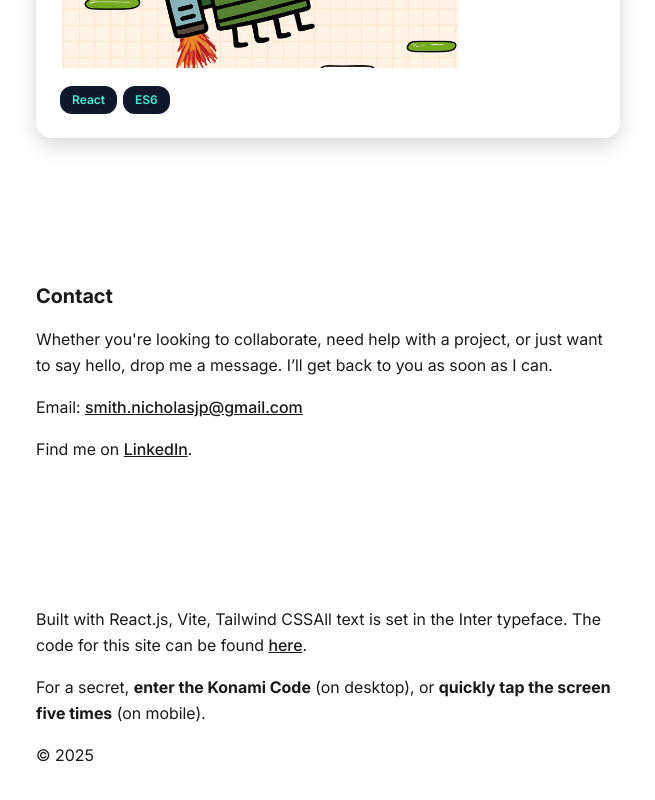
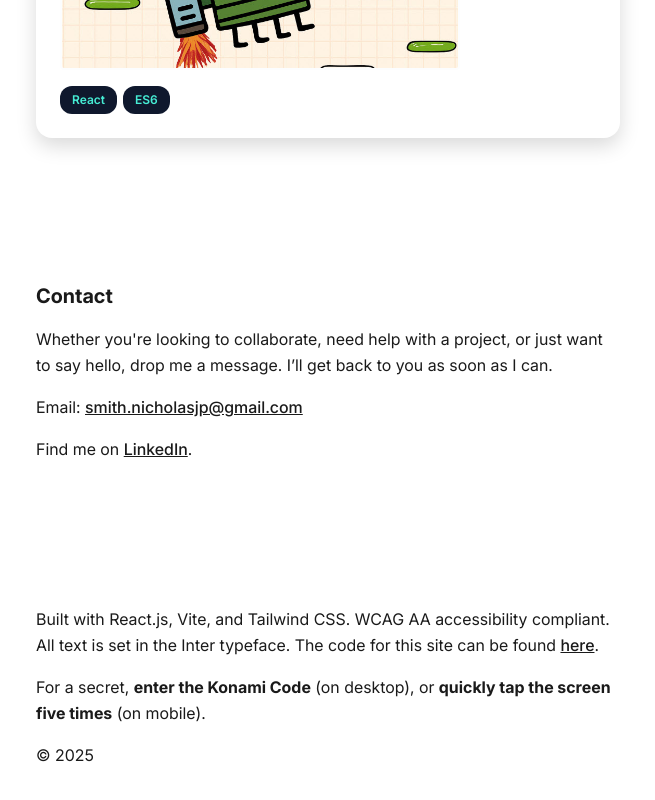
Before and after one commit to njpsmith/portfolio, a React (Vite) app: page / in a window 1280 px wide. Shown: the part 3824-4624 px from the top of the page, without its empty margins (612-1267 px from the left). Built offline with nearby package versions, Linux system fonts and the light colour scheme.

Commit message:
made WCAG AA compliant

```diff
--- a/index.html
+++ b/index.html
@@ -3,6 +3,10 @@
   <head>
     <meta charset="UTF-8" />
     <meta name="viewport" content="width=device-width, initial-scale=1.0" />
+    <meta
+      name="description"
+      content="Nicholas Smith's front-end developer portfolio website"
+    />
     <title>Nicholas Smith's Portfolio</title>
 
     <!-- <link rel="icon" type="image/svg+xml" href="/vite.svg" /> -->
--- a/src/components/ProjectCard.tsx
+++ b/src/components/ProjectCard.tsx
@@ -37,6 +37,8 @@ const ProjectCard = ({
 				scale: 0.97,
 			}}
 			className="project-card mb-12 bg-white rounded-2xl p-6 shadow-md relative"
+			role="listitem"
+			tabIndex={-1}
 		>
 			<a href={link} target="_blank" rel="noopener noreferrer">
 				<h3 className="text-xl font-semibold">{title}</h3>
--- a/src/layout/Footer.jsx
+++ b/src/layout/Footer.jsx
@@ -3,11 +3,9 @@ const Footer = () => {
 		<footer className="site-footer" role="contentinfo">
 			<div className="container">
 				<p>
-					Built with React.js, Vite, Tailwind CSS
-					{/*WCAG AA
-					accessibility compliant. */}
-					All text is set in the Inter typeface. The code for this site can be
-					found{' '}
+					Built with React.js, Vite, and Tailwind CSS. WCAG AA accessibility
+					compliant. All text is set in the Inter typeface. The code for this
+					site can be found{' '}
 					<a
 						href="https://github.com/njpsmith/portfolio"
 						target="_blank"
--- a/src/layout/Navigation.jsx
+++ b/src/layout/Navigation.jsx
@@ -49,7 +49,10 @@ const Navigation = () => {
 			>
 				<ul className="mt-16">
 					{sectionIds.map((id) => (
-						<li key={id}>
+						<li
+							key={id}
+							{...(activeSection === id && { 'aria-current': 'page' })}
+						>
 							<button
 								className={`group flex items-center py-3 ${activeSection === id ? 'active' : ''}`}
 								onClick={() => {
@@ -88,8 +91,10 @@ const Navigation = () => {
 							href="https://github.com/njpsmith"
 							target="_blank"
 							rel="noopener noreferrer"
+							aria-label="My GitHub profile"
 						>
 							<motion.div
+								tabIndex={-1}
 								whileHover={{ scale: 1.1 }}
 								whileTap={{ scale: 0.9 }}
 								transition={{ type: 'spring', stiffness: 300 }}
@@ -104,8 +109,10 @@ const Navigation = () => {
 							href="https://www.linkedin.com/in/nicholas-smith-97a90829/"
 							target="_blank"
 							rel="noopener noreferrer"
+							aria-label="My LinkedIn profile"
 						>
 							<motion.div
+								tabIndex={-1}
 								whileHover={{ scale: 1.1 }}
 								whileTap={{ scale: 0.9 }}
 								transition={{ type: 'spring', stiffness: 300 }}
```
